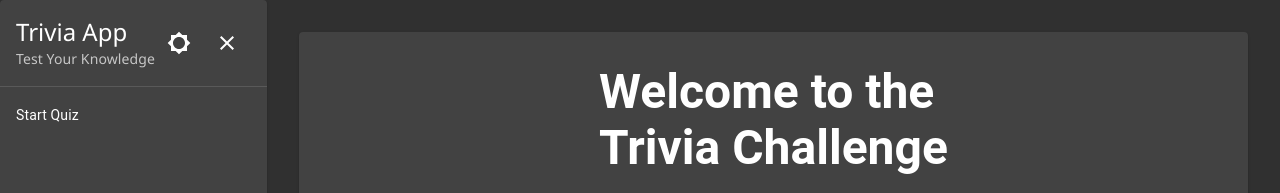
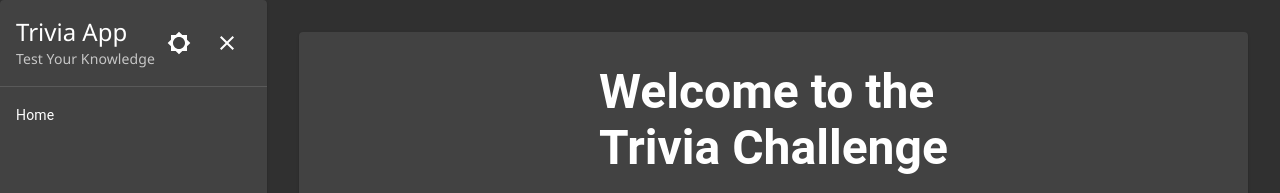
Before and after one commit to Emmynash/trivia-app, a React (Create React App) app: page / in a window 1280 px wide. Shown: the top 193 px of the page. Built offline with nearby package versions, Linux system fonts and the light colour scheme.

Commit message:
update(): change link to home, return array of menu list

```diff
--- a/src/components/Sidemenu.tsx
+++ b/src/components/Sidemenu.tsx
@@ -3,7 +3,6 @@ import {
   makeStyles,
   createStyles,
   Paper,
-  Typography,
   Divider,
   IconButton,
   MenuList,
@@ -11,6 +10,7 @@ import {
   ListItemText
 } from "@material-ui/core";
 import HomeIcon from "@material-ui/icons/HomeOutlined";
+import { Link } from "react-router-dom";
 import { useSideBarContext } from "hooks";
 import { SidemenuHeader } from "components";
 import { useSwipeable } from "react-swipeable";
@@ -65,17 +65,17 @@ export const Sidemenu: React.FC = () => {
           <Divider />
 
           <MenuList dense>
-            {expanded ? (
+            {expanded ? [
+              <MenuItem component={Link} to={`/`} >
+                <ListItemText>Home</ListItemText>
+              </MenuItem>
+            ] : [
               <MenuItem>
-                <ListItemText>Start Quiz</ListItemText>
-              </MenuItem>
-            ) : (
-              <MenuItem>
-                <IconButton>
+                <IconButton component={Link} to={`/`} >
                   <HomeIcon titleAccess="Home" />
                 </IconButton>
               </MenuItem>
-            )}
+            ]}
           </MenuList>
         </>
 
```
